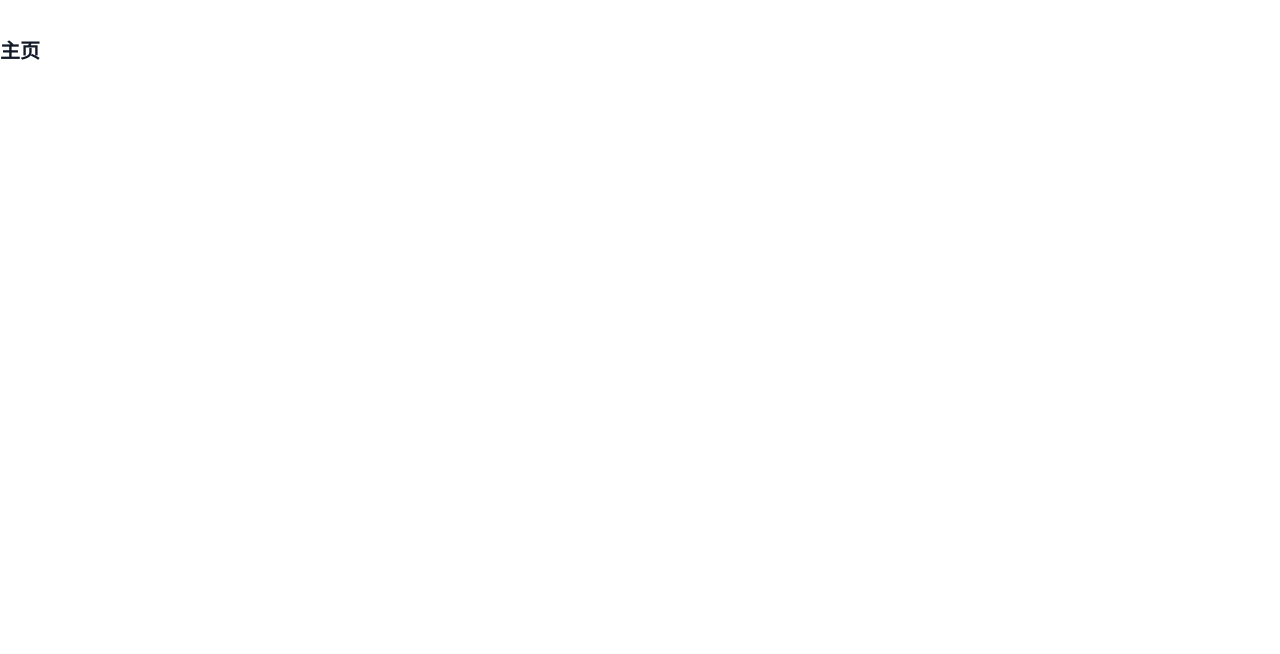
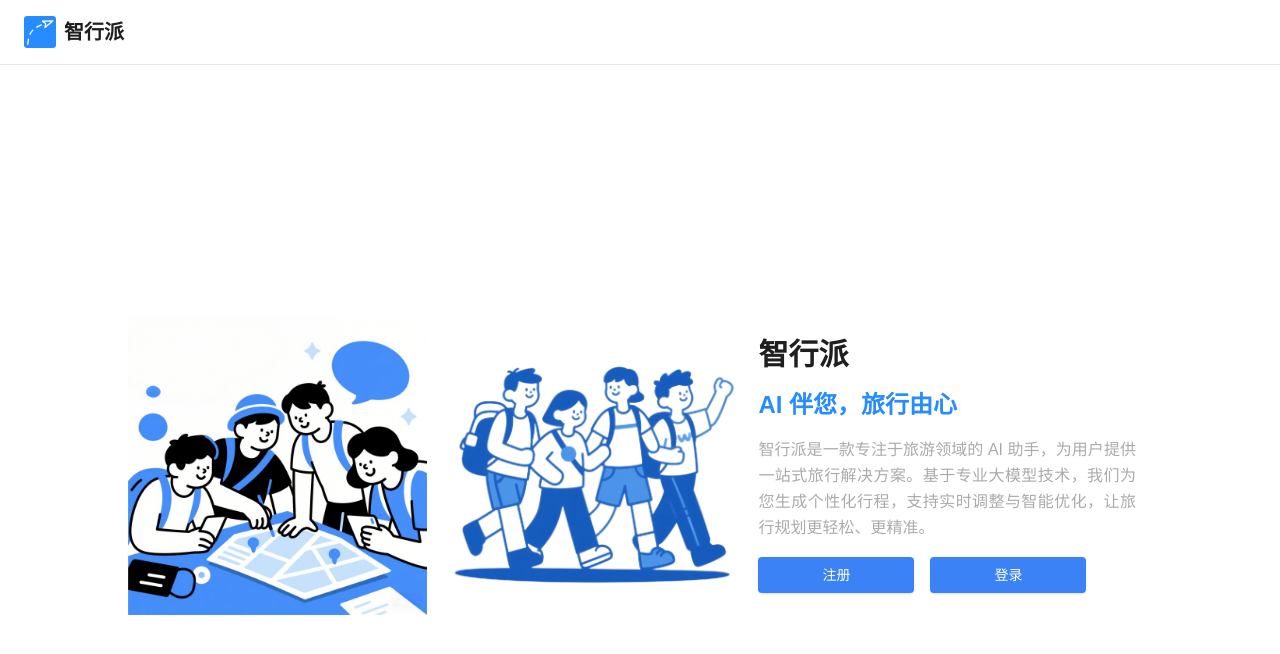
Before and after one commit to LeiChen-Code/Travel-AI, a Next.js app: page / in a window 1280 px wide. Shown: the top 654 px of the page. Built offline with nearby package versions, Linux system fonts and the light colour scheme; a web font is replaced by a local one.

Commit message:
add homepage

```diff
--- /dev/null
+++ b/app/(auth)/layout.tsx
@@ -0,0 +1,12 @@
+export default function RootLayout({
+  children,
+}: Readonly<{
+  children: React.ReactNode;
+}>) {
+  return (
+    <main>
+        <p className="text-black-2">Header</p>
+        {children}
+    </main>
+  );
+}
--- /dev/null
+++ b/app/(dashboard)/generate_text/page.tsx
@@ -0,0 +1,9 @@
+import React from 'react'
+
+const GenerateText = () => {
+  return (
+    <div>GenerateText</div>
+  )
+}
+
+export default GenerateText
--- /dev/null
+++ b/app/(dashboard)/history/page.tsx
@@ -0,0 +1,9 @@
+import React from 'react'
+
+const HistoryPlan = () => {
+  return (
+    <div>HistoryPlan</div>
+  )
+}
+
+export default HistoryPlan
--- /dev/null
+++ b/app/(dashboard)/layout.tsx
@@ -0,0 +1,17 @@
+import LeftSidebar from "@/components/LeftSidebar";
+
+export default function RootLayout({
+  children,
+}: Readonly<{
+  children: React.ReactNode;
+}>) {
+  return (
+    <div>
+        <main>
+            <p className="text-black-2">Header</p>
+            <LeftSidebar />
+            {children}
+        </main>
+    </div>
+  );
+}
--- /dev/null
+++ b/app/(dashboard)/plans/[planId]/page.tsx
@@ -0,0 +1,9 @@
+import React from 'react'
+
+const PlanDetails = ({params} : {params:{planId : string}}) => {
+  return (
+    <p className='text-black-1'>PlanDetails for {params.planId}</p>
+  )
+}
+
+export default PlanDetails
--- /dev/null
+++ b/app/(root)/layout.tsx
@@ -0,0 +1,16 @@
+import Header from "@/components/Header";
+
+export default function RootLayout({
+  children,
+}: Readonly<{
+  children: React.ReactNode;
+}>) {
+  return (
+    <div>
+        <main>
+            <Header />
+            {children}
+        </main>
+    </div>
+  );
+}
--- /dev/null
+++ b/app/(root)/page.tsx
@@ -0,0 +1,48 @@
+import { Button } from '@/components/ui/button'
+import Image from 'next/image'
+import React from 'react'
+
+const Home = () => {
+  return (
+    <main className="flex flex-col items-center justify-center min-h-screen p-4">
+      {/* 主容器 */}
+      <div className="flex flex-col md:flex-row items-center justify-between w-full max-w-screen-lg">
+        {/* 左侧图片区域 */}
+        <div className="w-full md:w-3/5 grid grid-cols-2 gap-4">
+          <Image
+            src="/images/cover-1.png"
+            alt="旅行插画 1"
+            width={500}
+            height={500}
+            className="w-full h-auto"
+          />
+          <Image
+            src="/images/cover-2.png"
+            alt="旅行插画 2"
+            width={500}
+            height={500}
+            className="w-full h-auto"
+          />
+        </div>
+        {/* 右侧文本区域 */}
+        <div className="w-full md:w-2/5 text-center md:text-left p-4">
+          <h1 className="text-3xl font-bold mb-4">智行派</h1>
+          <h2 className="text-2xl font-bold mb-4 text-blue-1">AI 伴您，旅行由心</h2>
+          <p className="mb-4 text-gray-2 leading-relaxed text-justify">
+            智行派是一款专注于旅游领域的 AI 助手，为用户提供一站式旅行解决方案。基于专业大模型技术，我们为您生成个性化行程，支持实时调整与智能优化，让旅行规划更轻松、更精准。
+          </p>
+          <div className="flex justify-center md:justify-start space-x-4">
+            <Button className="bg-blue-500 hover:bg-blue-700 text-white-1 font-medium py-2 px-16 rounded">
+              注册
+            </Button>
+            <Button className="bg-blue-500 hover:bg-blue-700 text-white-1 font-medium py-2 px-16 rounded">
+              登录
+            </Button>
+          </div>
+        </div>
+      </div>
+    </main>
+  )
+}
+
+export default Home
--- a/app/page.tsx
+++ /dev/null
@@ -1,15 +0,0 @@
-import React from 'react'
-
-const Home = () => {
-  return (
-    <div className='mt-9 flex flex-col gap-9'>
-      <section className='flex flex-col gap-5'>
-        <h1 className='text-20 font-bold text-black-1'>
-          主页
-        </h1>
-      </section>
-    </div>
-  )
-}
-
-export default Home
--- /dev/null
+++ b/components/Header.tsx
@@ -0,0 +1,16 @@
+import React from 'react'
+import Link from 'next/link'
+
+// 顶部栏
+const Header = () => {
+  return (
+    <header className="w-full flex items-center justify-between px-6 py-4 border-b border-gray-200 bg-white">
+      <Link href="/" className="flex items-center space-x-2">
+        <img src="/icons/logo.svg" alt="智行派 Logo" className="h-8 w-8" />
+        <span className="text-xl font-semibold">智行派</span>
+      </Link>
+    </header>
+  )
+}
+
+export default Header
--- /dev/null
+++ b/components/LeftSidebar.tsx
@@ -0,0 +1,13 @@
+import React from 'react'
+
+const LeftSidebar = () => {
+  return (
+    <section>
+        <nav>
+
+        </nav>
+    </section>
+  )
+}
+
+export default LeftSidebar
--- /dev/null
+++ b/components/ui/button.tsx
@@ -0,0 +1,57 @@
+import * as React from "react"
+import { Slot } from "@radix-ui/react-slot"
+import { cva, type VariantProps } from "class-variance-authority"
+
+import { cn } from "@/lib/utils"
+
+const buttonVariants = cva(
+  "inline-flex items-center justify-center gap-2 whitespace-nowrap rounded-md text-sm font-medium transition-colors focus-visible:outline-none focus-visible:ring-1 focus-visible:ring-ring disabled:pointer-events-none disabled:opacity-50 [&_svg]:pointer-events-none [&_svg]:size-4 [&_svg]:shrink-0",
+  {
+    variants: {
+      variant: {
+        default:
+          "bg-primary text-primary-foreground shadow hover:bg-primary/90",
+        destructive:
+          "bg-destructive text-destructive-foreground shadow-sm hover:bg-destructive/90",
+        outline:
+          "border border-input bg-background shadow-sm hover:bg-accent hover:text-accent-foreground",
+        secondary:
+          "bg-secondary text-secondary-foreground shadow-sm hover:bg-secondary/80",
+        ghost: "hover:bg-accent hover:text-accent-foreground",
+        link: "text-primary underline-offset-4 hover:underline",
+      },
+      size: {
+        default: "h-9 px-4 py-2",
+        sm: "h-8 rounded-md px-3 text-xs",
+        lg: "h-10 rounded-md px-8",
+        icon: "h-9 w-9",
+      },
+    },
+    defaultVariants: {
+      variant: "default",
+      size: "default",
+    },
+  }
+)
+
+export interface ButtonProps
+  extends React.ButtonHTMLAttributes<HTMLButtonElement>,
+    VariantProps<typeof buttonVariants> {
+  asChild?: boolean
+}
+
+const Button = React.forwardRef<HTMLButtonElement, ButtonProps>(
+  ({ className, variant, size, asChild = false, ...props }, ref) => {
+    const Comp = asChild ? Slot : "button"
+    return (
+      <Comp
+        className={cn(buttonVariants({ variant, size, className }))}
+        ref={ref}
+        {...props}
+      />
+    )
+  }
+)
+Button.displayName = "Button"
+
+export { Button, buttonVariants }
--- a/package.json
+++ b/package.json
@@ -11,6 +11,7 @@
   "dependencies": {
     "@clerk/clerk-react": "^5.31.2",
     "@clerk/nextjs": "^6.19.2",
+    "@radix-ui/react-slot": "^1.2.2",
     "class-variance-authority": "^0.7.1",
     "clsx": "^2.1.1",
     "convex": "^1.24.1",
```
Also changed, not shown: 1 other file (tests, documents, lock files or other folders).
